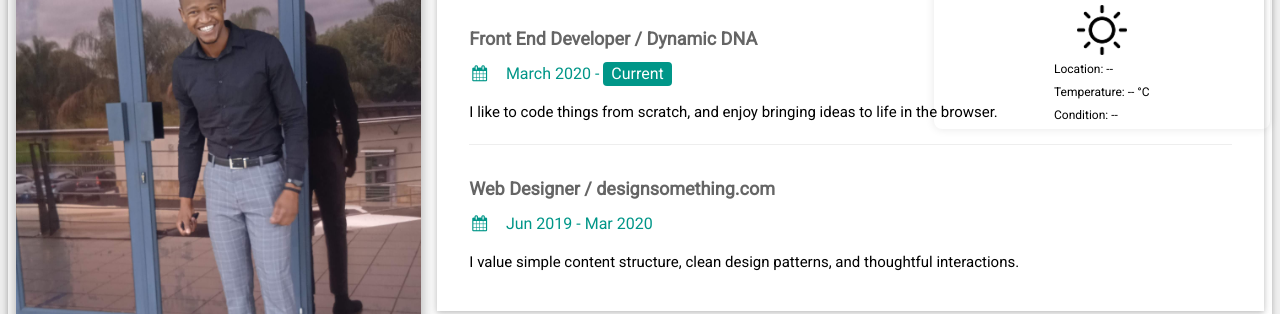
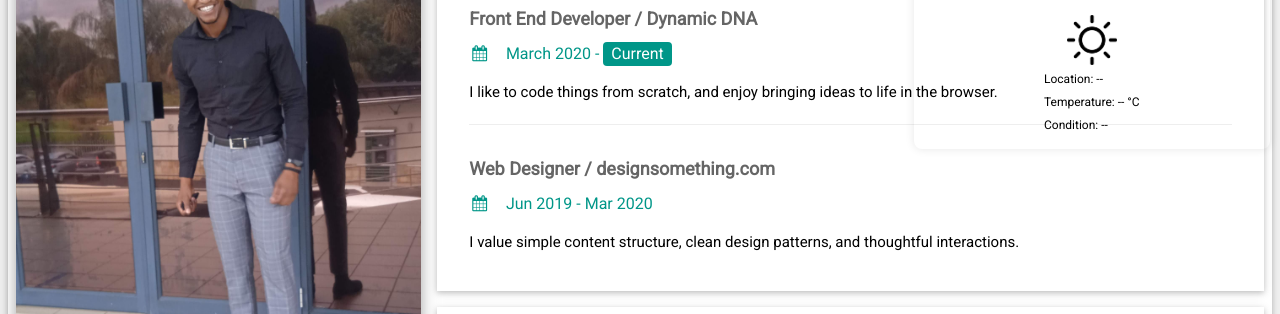
Before and after one commit to zuluandile91/zuluandile91.github.io, a plain HTML site: page index.html in a window 1280 px wide. Shown: the part 102-416 px from the top of the page. Drawn offline with nearby package versions, Linux system fonts and the light colour scheme.

Commit message:
Update index.html
changed weather to fixed

```diff
--- a/index.html
+++ b/index.html
@@ -13,16 +13,15 @@
         }
 
 .weather-container {
-            position: fixed;
+    position: absolute; /* Change from fixed to absolute */
     top: 10px;
     right: 10px;
     background: transparent;
-			backdrop-filter: blur(0px)
+    backdrop-filter: blur(0px); /* Add a semicolon here */
     padding: 10px;
     border-radius: 8px;
     box-shadow: 0 0 10px rgba(0, 0, 0, 0.1);
     z-index: 1;
-        }
 
         .weather-icon {
             width: 50px;
```
Lines whose indentation alone changed are shown as unchanged.
